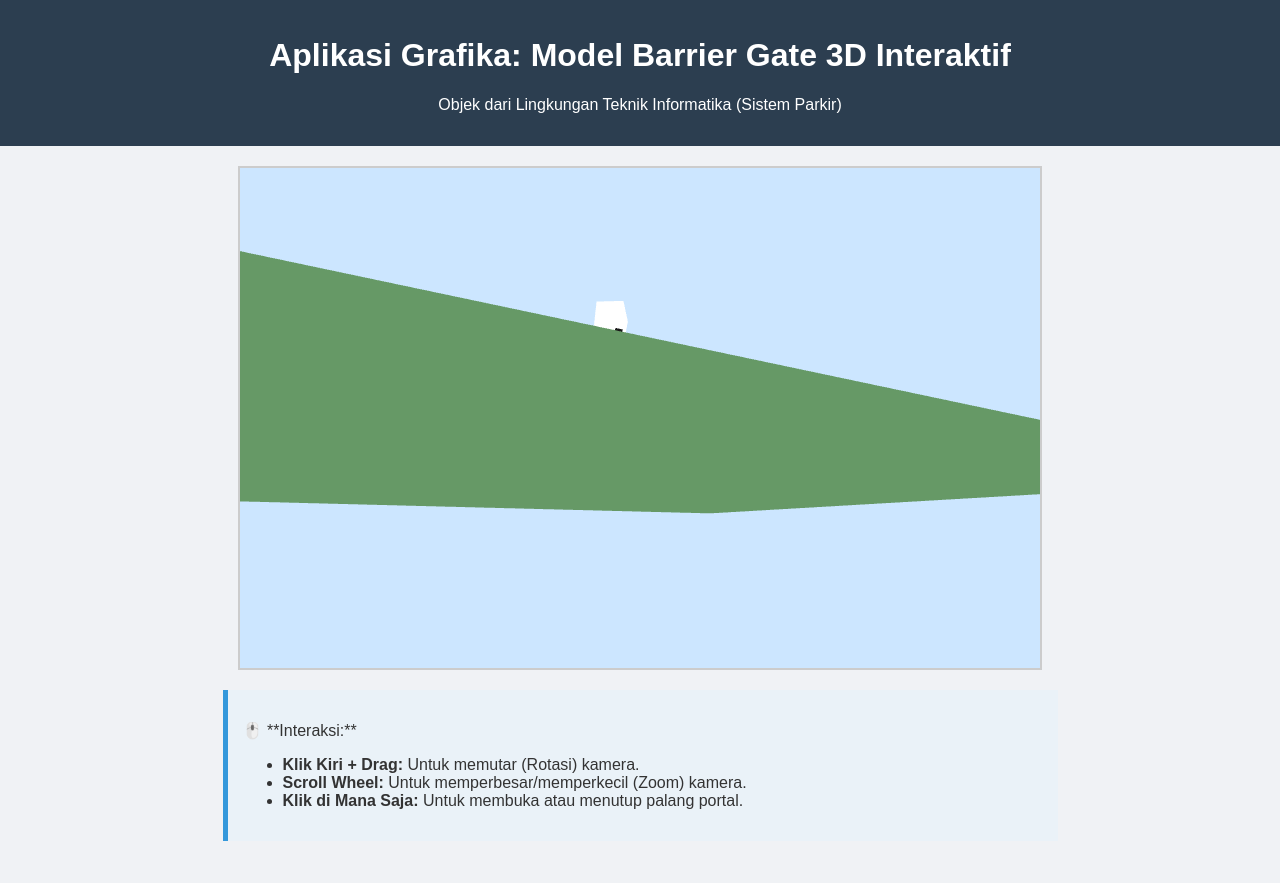
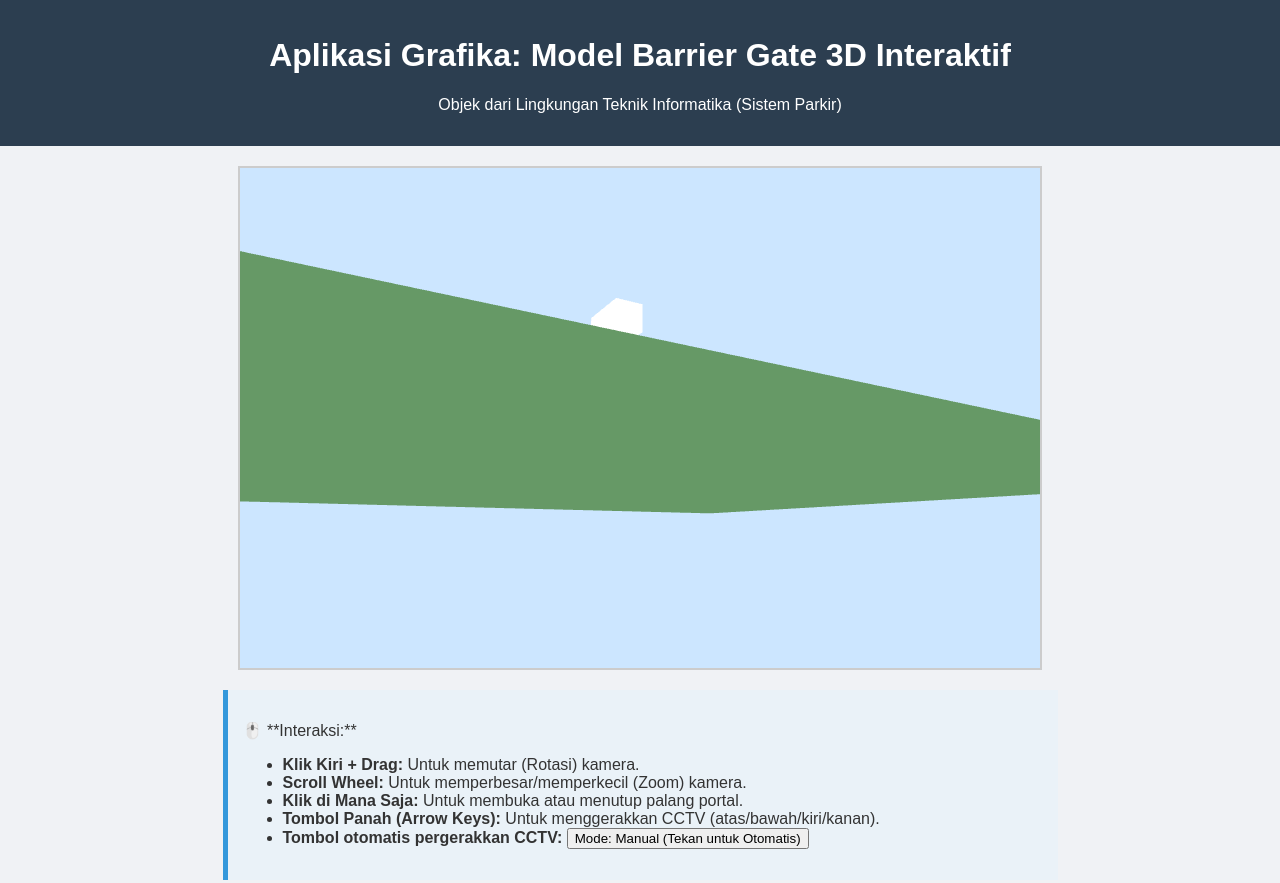
Before and after one commit to kevin2807-cmd/Tugas1_Grafika_Komputer, a plain HTML site: page index.html in a window 1280 px wide. Shown: the top 883 px of the page. Drawn offline with Linux system fonts and the light colour scheme; animation ran at ten frames a second.

Commit message:
ADD: interaksi pada cctt

```diff
--- a/index.html
+++ b/index.html
@@ -47,6 +47,8 @@
             <li><b>Klik Kiri + Drag:</b> Untuk memutar (Rotasi) kamera.</li>
             <li><b>Scroll Wheel:</b> Untuk memperbesar/memperkecil (Zoom) kamera.</li>
             <li><b>Klik di Mana Saja:</b> Untuk membuka atau menutup palang portal.</li>
+            <li><b>Tombol Panah (Arrow Keys):</b> Untuk menggerakkan CCTV (atas/bawah/kiri/kanan).</li>
+            <li><b>Tombol otomatis pergerakkan CCTV: </b><button id="auto-mode-button" type="button">Mode: Manual (Tekan untuk Otomatis)</button></li>
         </ul>
     </div>
 
--- a/script.js
+++ b/script.js
@@ -16,6 +16,9 @@ let dragging = false;
 let lastX = -1, lastY = -1;
 let currentRotation = [20, -30];
 let zoomFactor = 15.0;
+let cctvMoveDirection = { x: 0, y: 0 };
+let cctvRotation = [0, 0];
+let isAutomaticCCTVMovement = false;
 
 // Variabel untuk animasi palang (arm)
 let targetGateAngle = 0.0;
@@ -107,6 +110,7 @@ function main() {
 
     program = initShaders(gl, "vertex-shader", "fragment-shader");
     gl.useProgram(program);
+    const autoButton = document.getElementById("auto-mode-button");
 
     // === Inisialisasi Geometri Barrier Gate dan Detailnya ===
     baseUnit = createCuboid(1.5, 3.0, 1.0);
@@ -119,8 +123,8 @@ function main() {
     lineHorizontal = createCuboid(1.0, 0.05, 0.05);
     foundation = createCuboid(1.8, 0.5, 1.2);
     cctvHolder = createCuboid(0.2, 4.5, 0.2);
-    cctv = createCuboid(0.75, 0.75, 1.5);
-    cctvLens = createCuboid(0.4, 0.4, 0.05);
+    cctv = createCuboid(0.80, 0.80, 1.55);
+    cctvLens = createCuboid(0.45, 0.45, 0.05);
     cctvRadar = createCylinder(0.07, 0.05, 18);
 
     program.a_Position = gl.getAttribLocation(program, "a_Position");
@@ -148,6 +152,24 @@ function drawObject(obj, color, transformationMatrix) {
 
 function render() {
     currentGateAngle += (targetGateAngle - currentGateAngle) * 0.05;
+
+
+    if (isAutomaticCCTVMovement) {
+        const swingSpeed = 0.5;
+        const maxAngle = 45;
+        cctvRotation[1] = Math.sin(Date.now() / 1000 * swingSpeed) * maxAngle;
+    }
+    else{
+        const cctvMoveSpeed = 0.5;
+        cctvRotation[0] += cctvMoveDirection.y * cctvMoveSpeed;
+        cctvRotation[1] += cctvMoveDirection.x * cctvMoveSpeed;
+
+    // Batasi rotasi vertikal (tilt) antara -45 dan 45 derajat
+        cctvRotation[0] = Math.max(-45, Math.min(45, cctvRotation[0]));
+    // Batasi rotasi horizontal (pan) antara -45 dan 45 derajat
+        cctvRotation[1] = Math.max(-45, Math.min(45, cctvRotation[1]));
+    }
+
 
     gl.clear(gl.COLOR_BUFFER_BIT | gl.DEPTH_BUFFER_BIT);
 
@@ -180,12 +202,12 @@ function render() {
 
 
     // 3. Gambar CCTV di atas kotak mesin
-    let cctvHolderMatrix = mult(baseViewMatrix, translate(-1, 0.2 , 0.5));
+    let cctvHolderMatrix = mult(baseViewMatrix, translate(-1, 0.2 , 0.4));
     drawObject(cctvHolder, blackColor, cctvHolderMatrix);
 
-    let cctvMatrix = mult(cctvHolderMatrix, translate(0, 2.25, -0.5));
-    cctvMatrix = mult(cctvMatrix, rotate(20, [1, 0, 0]));
-    cctvMatrix = mult(cctvMatrix, rotate(20, [0, 1, 0]));
+    let cctvMatrix = mult(cctvHolderMatrix, translate(0, 2.25, 0));
+    cctvMatrix = mult(cctvMatrix, rotate(cctvRotation[1], [0, 1, 0]));
+    cctvMatrix = mult(cctvMatrix, rotate(cctvRotation[0], [1, 0, 0]));
     drawObject(cctv, whiteColor1, cctvMatrix);
 
     let cctvLensMatrix = mult(cctvMatrix, translate(0, 0, -0.76));
@@ -199,12 +221,12 @@ function render() {
     const detailDepth = -0.51;
 
     // Tombol Bulat Hitam di atas
-    let buttonMatrix = mult(baseMatrix, translate(0.25, 1, detailDepth)); // Z positif agar di depan
-    buttonMatrix = mult(buttonMatrix, rotate(90, [1, 0, 0])); // Rotasi agar datar
+    let buttonMatrix = mult(baseMatrix, translate(0.25, 1, detailDepth));
+    buttonMatrix = mult(buttonMatrix, rotate(90, [1, 0, 0]));
     drawObject(button, greenColor, buttonMatrix);
 
-    let buttonMatrix2 = mult(baseMatrix, translate(-0.25, 1, detailDepth)); // Z positif agar di depan
-    buttonMatrix2 = mult(buttonMatrix2, rotate(90, [1, 0, 0])); // Rotasi agar datar
+    let buttonMatrix2 = mult(baseMatrix, translate(-0.25, 1, detailDepth));
+    buttonMatrix2 = mult(buttonMatrix2, rotate(90, [1, 0, 0]));
     drawObject(button, redColor, buttonMatrix2);
 
     // Garis/Lekukan Persegi Panjang
@@ -231,7 +253,7 @@ function render() {
     const numStrips = 7;
 
     // Posisi engsel disesuaikan dengan tinggi kotak mesin yang baru
-    let armBaseMatrix = translate(0, 1, 0); // Y = dekat puncak baseUnit
+    let armBaseMatrix = translate(0, 1, 0);
     armBaseMatrix = mult(armBaseMatrix, rotate(currentGateAngle, [0, 0, 1]));
 
     for (let i = 0; i < numStrips; i++) {
@@ -246,19 +268,13 @@ function render() {
 }
 
 function setupEventListeners() {
-    // Variabel untuk melacak apakah mouse digeser (drag)
     let hasDragged = false;
-
-    // Saat tombol mouse DITEKAN
     canvas.addEventListener("mousedown", (e) => {
         dragging = true;
         lastX = e.clientX;
         lastY = e.clientY;
-        //Setiap kali mouse ditekan, reset flag drag
         hasDragged = false;
     });
-
-    // Saat mouse DILEPAS
     canvas.addEventListener("mouseup", () => {
         dragging = false;
         if (!hasDragged) {
@@ -269,13 +285,9 @@ function setupEventListeners() {
             }
         }
     });
-
-    // Saat mouse BERGERAK
     canvas.addEventListener("mousemove", (e) => {
         if (dragging) {
-            // TAMBAHKAN: Jika mouse bergerak saat ditahan, tandai sebagai drag
             hasDragged = true;
-
             const deltaX = e.clientX - lastX;
             const deltaY = e.clientY - lastY;
             currentRotation[1] += deltaX;
@@ -284,12 +296,48 @@ function setupEventListeners() {
             lastY = e.clientY;
         }
     });
-
-    // Event untuk zoom kamera
     canvas.addEventListener("wheel", (e) => {
         e.preventDefault();
         zoomFactor += e.deltaY * -0.02;
         zoomFactor = Math.min(Math.max(8, zoomFactor), 40);
     });
 
+        const autoButton = document.getElementById("auto-mode-button");
+
+
+    autoButton.addEventListener("click", () => {
+        isAutomaticCCTVMovement = !isAutomaticCCTVMovement;
+
+
+        if (isAutomaticCCTVMovement) {
+            autoButton.textContent = "Mode: Otomatis (Tekan untuk Manual)";
+        } else {
+            autoButton.textContent = "Mode: Manual (Tekan untuk Otomatis)";
+            cctvRotation = [0, 0];
+        }
+    });
+
+    window.addEventListener("keydown", (e) => {
+        e.preventDefault();
+        switch(e.key) {
+            case "ArrowUp":   cctvMoveDirection.y = -1; break;
+            case "ArrowDown": cctvMoveDirection.y = 1; break;
+            case "ArrowLeft": cctvMoveDirection.x = 1; break;
+            case "ArrowRight":cctvMoveDirection.x = -1; break;
+        }
+    });
+
+    window.addEventListener("keyup", (e) => {
+        e.preventDefault();
+        switch(e.key) {
+            case "ArrowUp":
+            case "ArrowDown":
+                cctvMoveDirection.y = 0;
+                break;
+            case "ArrowLeft":
+            case "ArrowRight":
+                cctvMoveDirection.x = 0;
+                break;
+        }
+    });
 }
```
